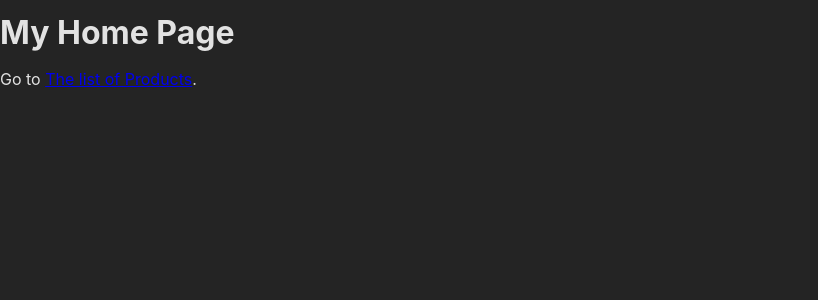
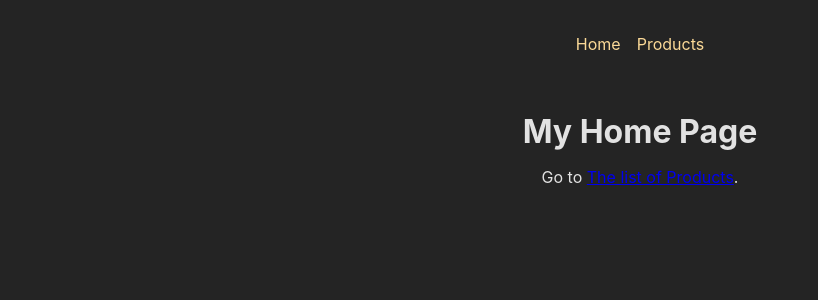
Before and after one commit to vishwanathmahankali/React, a React (Create React App) app in the folder routing/: page / in a window 1280 px wide. Shown: the top 300 px of the page, without its empty margins (0-818 px from the left). Built offline with nearby package versions, Linux system fonts and the light colour scheme.

Commit message:
Layouts & Nested routes

```diff
--- /dev/null
+++ b/routing/src/components/MainNavigation.js
@@ -0,0 +1,26 @@
+import { Link } from "react-router-dom";
+
+import classes from './MainNavigation.module.css';
+
+function MainNavigation() {
+  return (
+    <header className={classes.header}>
+      <nav>
+        <ul className={classes.list}>
+          <li>
+            <Link to="/">
+            Home
+            </Link>
+          </li>
+          <li>
+            <Link to="/products">
+            Products
+            </Link>
+          </li>
+        </ul>
+      </nav>
+    </header>
+  );
+}
+
+export default MainNavigation;
--- /dev/null
+++ b/routing/src/components/MainNavigation.module.css
@@ -0,0 +1,23 @@
+.header {
+  max-width: 60rem;
+  margin: auto;
+  padding: 2rem;
+  display: flex;
+  justify-content: center;
+}
+
+.list {
+  display: flex;
+  gap: 1rem;
+}
+
+.list a {
+  text-decoration: none;
+  color: var(--color-primary-400);
+}
+
+.list a:hover,
+.list a.active {
+  color: var(--color-primary-800);
+  text-decoration: underline;
+}
--- /dev/null
+++ b/routing/src/pages/Root.js
@@ -0,0 +1,16 @@
+import { Outlet } from "react-router-dom";
+import MainNavigation from "../components/MainNavigation";
+import classes from "./Root.module.css";
+
+function RootLayout() {
+  return (
+    <>
+      <MainNavigation />
+      <main className={classes.content}>
+        <Outlet />
+      </main>
+    </>
+  );
+}
+
+export default RootLayout;
--- /dev/null
+++ b/routing/src/pages/Root.module.css
@@ -0,0 +1,4 @@
+.content {
+    margin: 2rem auto;
+    text-align: center;
+}
```
Also changed, not shown: routing/src/App.js (+12 -7 lines).
